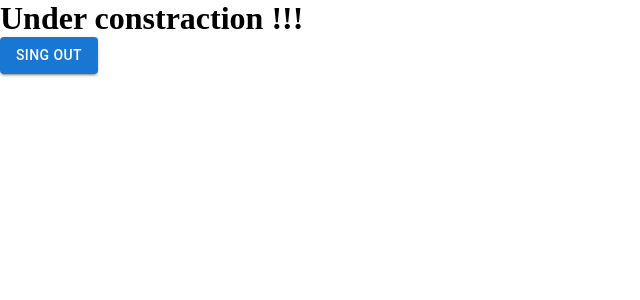
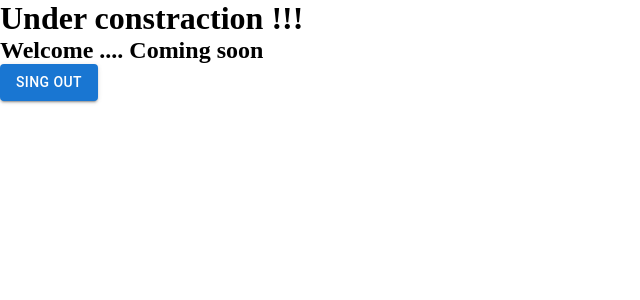
Before and after one commit to A-Tushar/Chatting-App, a React (Vite) app: page /Home in a window 1280 px wide. Shown: the top 300 px of the page, without its empty margins (0-640 px from the left). Built offline with nearby package versions, Linux system fonts and the light colour scheme.

Commit message:
home page welcome

```diff
--- a/src/page/Home.jsx
+++ b/src/page/Home.jsx
@@ -40,6 +40,7 @@ const Home = () => {
   return (
     <>
      <h1>Under constraction !!! </h1>
+     <h2>Welcome .... Coming soon</h2>
      <Button onClick={handlelogout} variant="contained">Sing Out</Button>
     </>
   )
--- a/src/page/Registration.jsx
+++ b/src/page/Registration.jsx
@@ -15,6 +15,7 @@ import Glogo from '../assets/Glogo.jpg'
 
 const Registration = () => {
   const provider = new GoogleAuthProvider();
+  // only eyta import korsi ar kichu kori nai
   const auth = getAuth();
   let nevigate = useNavigate()
   let [fromdata,setfromdata]=useState({
```
